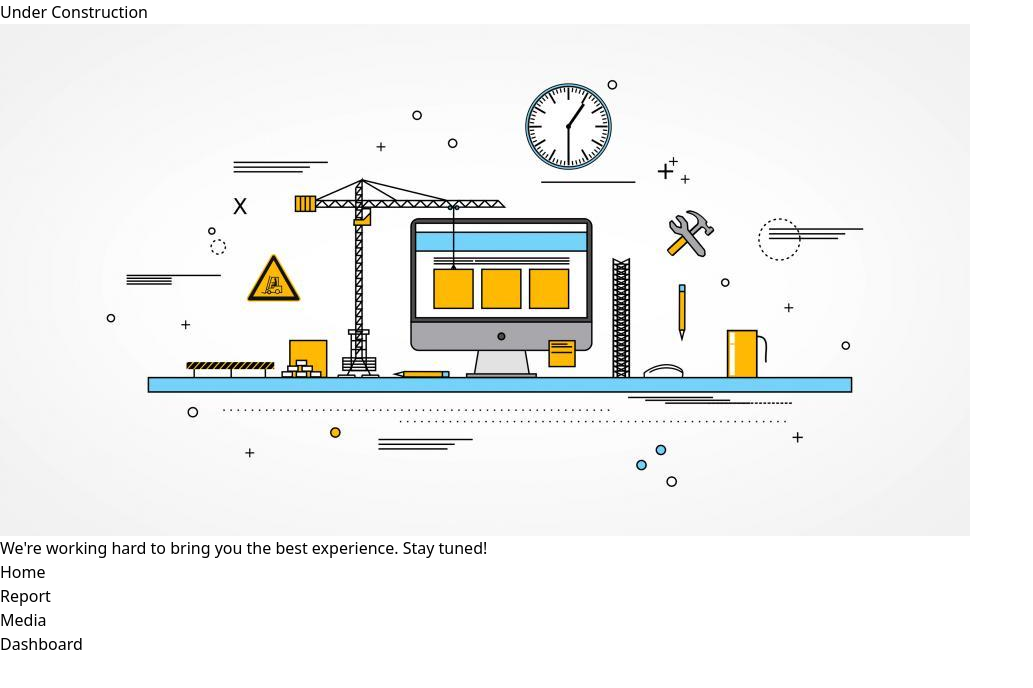
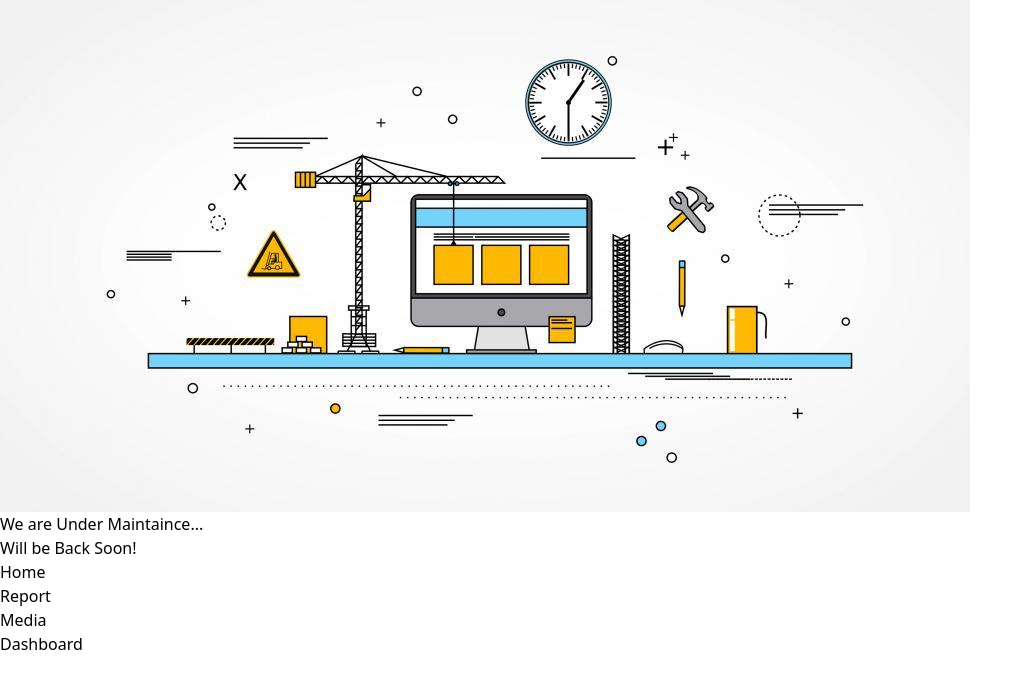
Before and after one commit to Techwolf78/TrackMate, a React (Vite) app: page /spent in a window 1280 px wide. Shown: the top 688 px of the page, without its empty margins (0-1033 px from the left). Built offline with nearby package versions, Linux system fonts and the light colour scheme.

Commit message:
new video

```diff
--- a/src/components/underCont.jsx
+++ b/src/components/underCont.jsx
@@ -1,27 +1,25 @@
-import React from 'react';
+import React from "react";
 
 function UnderCont() {
   return (
-    <div className="flex items-center justify-center h-screen bg-gray-100">
-      <div className="text-center max-w-lg mx-auto p-6 space-y-6">
-        {/* Header */}
-        <h1 className="text-4xl md:text-5xl font-semibold text-gray-800">
-          Under Construction
-        </h1>
-
+    <div className="flex items-start justify-start h-screen bg-[#f5f5f5]">
+      <div className="text-center max-w-auto mx-auto ">
         {/* Image */}
         <div className="flex justify-center">
           <img
             src="under-construction.jpg"
             alt="Under Construction"
-            className="w-full h-auto max-w-lg rounded-lg shadow-lg"
+            className="w-full h-auto sm:max-w-lg md:max-w-screen-2xl "
           />
         </div>
 
+        {/* Header */}
+        <h1 className="text-4xl md:text-5xl mb-3 font-semibold text-[#425b93] tracking-widest">
+          We are Under Maintaince...
+        </h1>
+
         {/* Optional additional text */}
-        <p className="text-gray-600 text-lg">
-          We're working hard to bring you the best experience. Stay tuned!
-        </p>
+        <p className="text-[#425b93] text-lg">Will be Back Soon!</p>
       </div>
     </div>
   );
```
Also changed, not shown: public/maintain.jpg (added).
